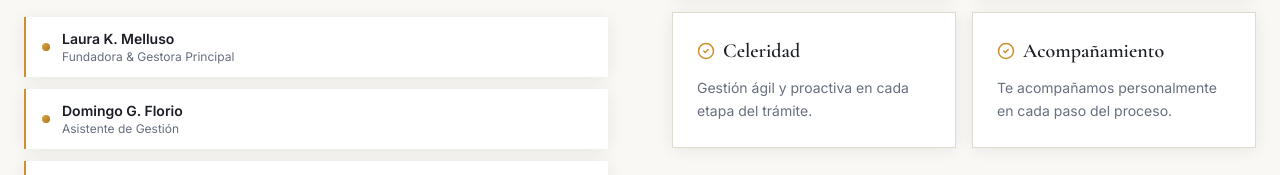
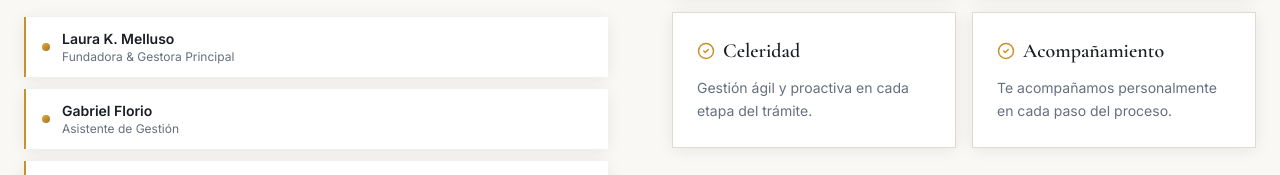
Before and after one commit to tomyk777/Estudio-LM-Ciudadanias-main, a Next.js app: page / in a window 1280 px wide. Shown: the part 1778-1953 px from the top of the page. Built offline with nearby package versions, Linux system fonts and the light colour scheme.

Commit message:
Name Updates

```diff
--- a/src/components/landing/About.tsx
+++ b/src/components/landing/About.tsx
@@ -12,7 +12,7 @@ const values = [
 
 const team = [
   { name: "Laura K. Melluso", role: "Fundadora & Gestora Principal" },
-  { name: "Domingo G. Florio", role: "Asistente de Gestión" },
+  { name: "Gabriel Florio", role: "Asistente de Gestión" },
 ];
 
 const valDelays = ["delay-100", "delay-200", "delay-300", "delay-400"];
```
